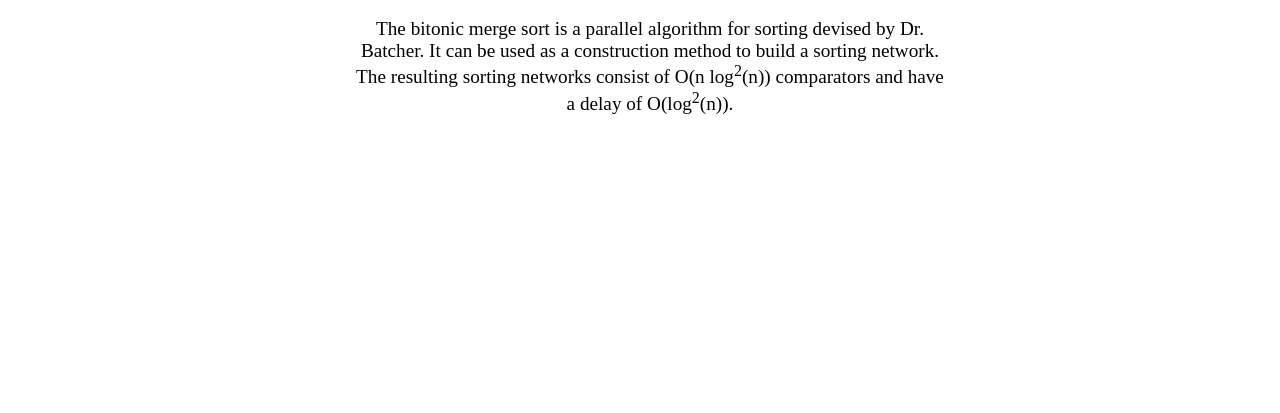
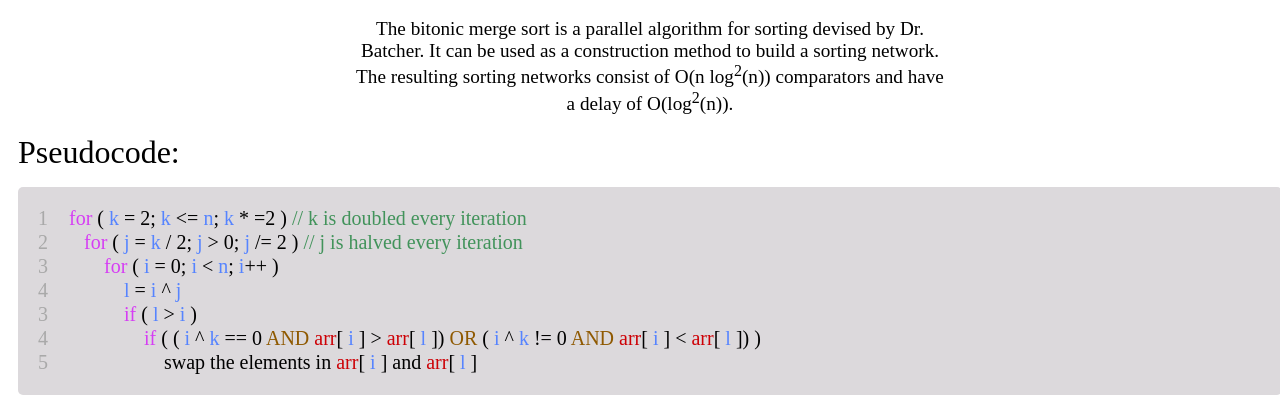
Before and after one commit to itseullman/capstone-banking, a PHP site: page /views/bitonic.html in a window 1280 px wide. Shown: the part 456-869 px from the top of the page. Before the commit the page ends 570 px from the top, so only its background shows below. Run offline with PHP 8.4, Linux system fonts and the light colour scheme.

Commit message:
Added pseudo code for bitonic mergesort

```diff
--- a/css/algorithm__info.css
+++ b/css/algorithm__info.css
@@ -109,5 +109,9 @@ a {
 }
 
 .type {
-  color: #00cb31;
+  color: #cd0006;
 }
+
+.operator {
+  color: #8f5900;
+}
--- a/views/bitonic.html
+++ b/views/bitonic.html
@@ -23,4 +23,72 @@
       comparators and have a delay of O(log<sup>2</sup>(n)).
     </p>
   </div>
+  <div class="alg__pseudo__content">
+    <h2>Pseudocode:</h2>
+    <div class="pseudo__container">
+      <div class="pseudo__line">
+        <p>
+          <span class="line__number">1</span>
+          <span class="key_word">for</span> ( <span class="variable">k</span> =
+          2; <span class="variable">k</span> <= <span class="variable">n</span>;
+          <span class="variable">k</span> * =2 )
+          <span class="comment">// k is doubled every iteration</span>
+        </p>
+      </div>
+      <div class="pseudo__line">
+        <p>
+          <span class="line__number">2</span>&nbsp; &nbsp;
+          <span class="key_word">for</span> ( <span class="variable">j</span> =
+          <span class="variable">k</span> / 2; <span class="variable">j</span> >
+          0; <span class="variable">j</span> /= 2 )
+          <span class="comment"> // j is halved every iteration</span>
+        </p>
+      </div>
+      <div class="pseudo__line">
+        <p>
+          <span class="line__number">3</span>&nbsp; &nbsp; &nbsp; &nbsp;
+          <span class="key_word">for</span>
+          ( <span class="variable">i</span> = 0;
+          <span class="variable">i</span> < <span class="variable">n</span>;
+          <span class="variable">i</span>++ )
+        </p>
+      </div>
+      <div class="pseudo__line">
+        <p>
+          <span class="line__number">4</span>&nbsp; &nbsp; &nbsp; &nbsp; &nbsp;
+          &nbsp; <span class="variable">l</span> =
+          <span class="variable">i</span> ^ <span class="variable">j</span>
+        </p>
+      </div>
+      <div class="pseudo__line">
+        <p>
+          <span class="line__number">3</span>&nbsp; &nbsp; &nbsp; &nbsp; &nbsp;
+          &nbsp; <span class="key_word">if</span> (
+          <span class="variable">l</span> > <span class="variable">i</span> )
+        </p>
+      </div>
+      <div class="pseudo__line">
+        <p>
+          <span class="line__number">4</span>&nbsp; &nbsp; &nbsp; &nbsp; &nbsp;
+          &nbsp; &nbsp; &nbsp; <span class="key_word">if</span> ( (
+          <span class="variable">i</span> ^ <span class="variable">k</span> == 0
+          <span class="operator">AND</span> <span class="type">arr</span>[
+          <span class="variable">i</span> ] > <span class="type">arr</span>[
+          <span class="variable">l</span> ]) <span class="operator">OR</span> (
+          <span class="variable">i</span> ^ <span class="variable">k</span> != 0
+          <span class="operator">AND</span> <span class="type">arr</span>[
+          <span class="variable">i</span> ] < <span class="type">arr</span>[
+          <span class="variable">l</span> ]) )
+        </p>
+      </div>
+      <div class="pseudo__line">
+        <p>
+          <span class="line__number">5</span>&nbsp; &nbsp; &nbsp; &nbsp; &nbsp;
+          &nbsp; &nbsp; &nbsp; &nbsp; &nbsp; swap the elements in
+          <span class="type">arr</span>[ <span class="variable">i</span> ] and
+          <span class="type">arr</span>[ <span class="variable">l</span> ]
+        </p>
+      </div>
+    </div>
+  </div>
 </div>
```
